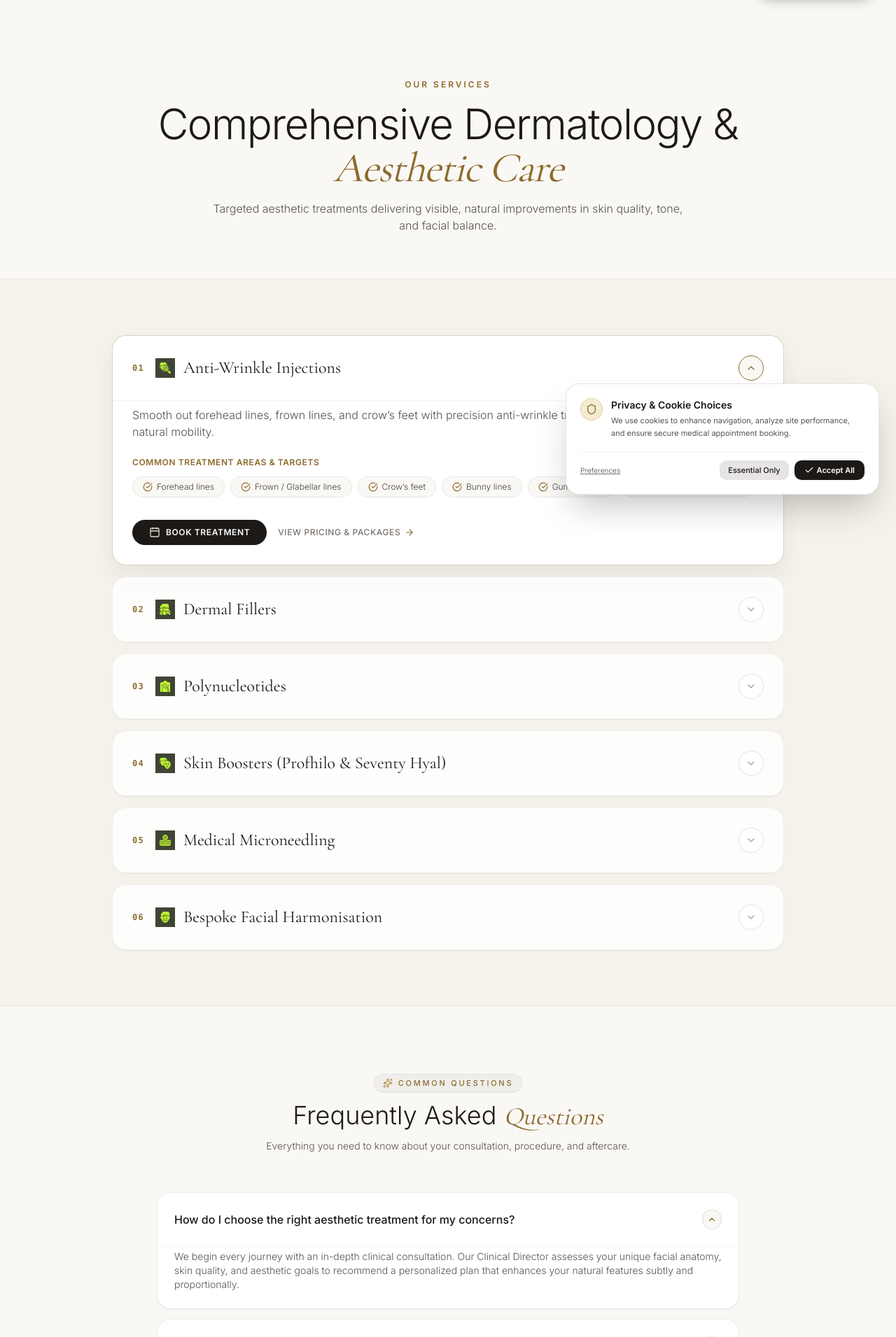
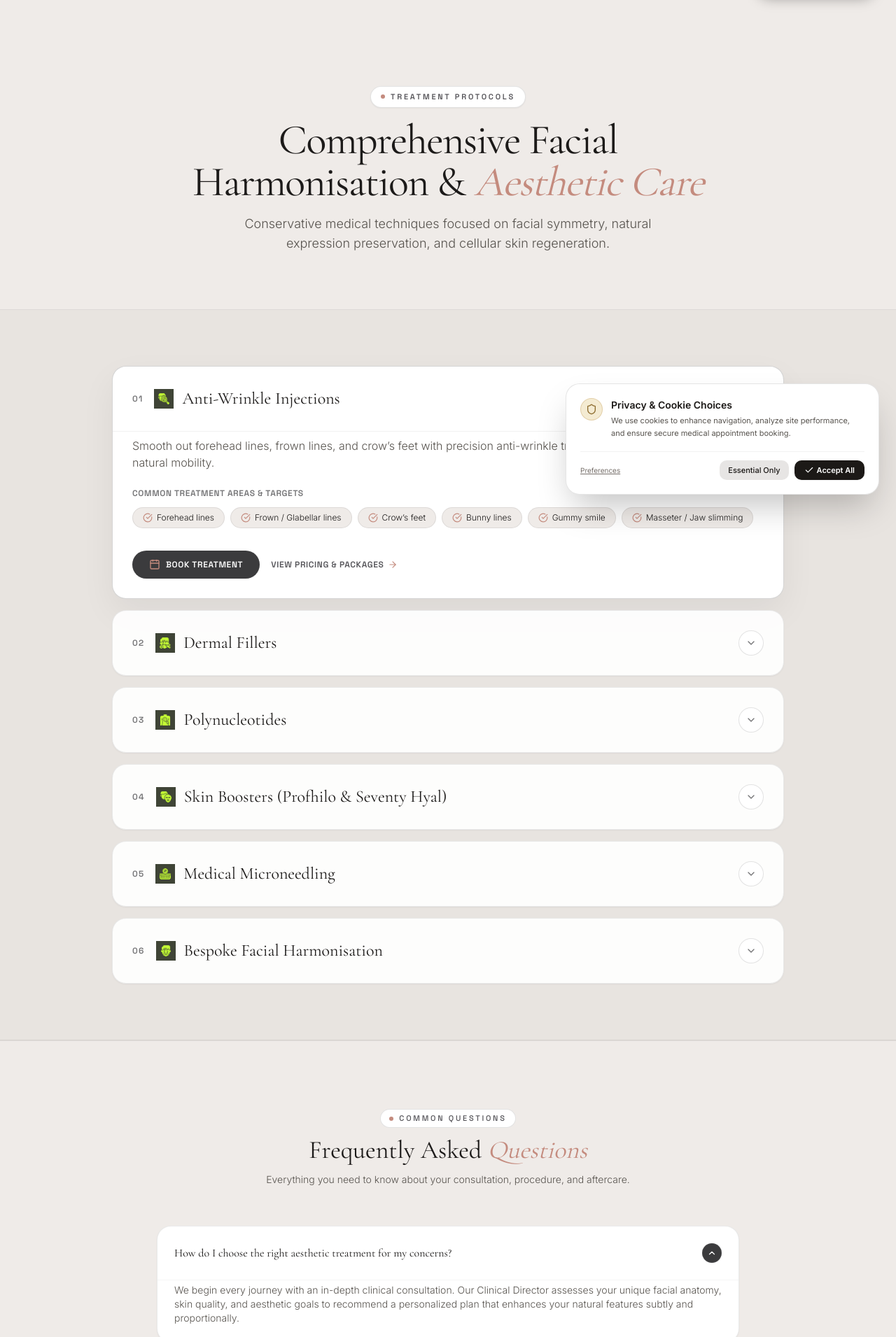
Before and after one commit to Ahmadprofessional/diez-aesthetics, a Next.js app: page /treatments in a window 1280 px wide. Shown: the part 69-1980 px from the top of the page at 70% size. Built offline with nearby package versions, Linux system fonts and the light colour scheme.

Commit message:
Build treatments page and protocols

```diff
--- a/src/app/treatments/page.tsx
+++ b/src/app/treatments/page.tsx
@@ -5,9 +5,9 @@ import { FAQSection } from '@/components/treatments/FAQSection';
 import { CTASection } from '@/components/home/CTASection';
 
 export const metadata: Metadata = {
-  title: 'Treatments',
+  title: 'Treatments & Clinical Protocols | Diez Aesthetics London',
   description:
-    'Explore treatments at Diez Anti-Aging Aesthetics in King’s Cross: Anti-Wrinkle Injections, Dermal Fillers, Polynucleotides, Skin Boosters, and Medical Microneedling.',
+    'Explore doctor-led treatments at Diez Aesthetics in King’s Cross: Anti-Wrinkle Injections, Signature Lips, Polynucleotides, Profhilo, and Medical Microneedling with Exosomes.',
   alternates: {
     canonical: 'https://diezaesthetics.com/treatments/',
   },
@@ -18,24 +18,27 @@ export default function TreatmentsPage() {
   const globalConfig = getGlobalConfig();
 
   return (
-    <div className="pt-28 pb-16 bg-[#FAF8F5]">
+    <div className="pt-28 pb-16 bg-[#efebe8] text-[#1c1a19] min-h-screen">
       {/* Header Banner */}
-      <section className="py-16 text-center border-b border-black/[0.05]">
+      <section className="py-20 text-center border-b border-[#747476]/15">
         <div className="max-w-4xl mx-auto px-4 sm:px-6 lg:px-8 space-y-4">
-          <span className="text-xs uppercase tracking-[0.25em] font-semibold text-[#8c6b2d]">
-            {content.header.subtitle}
-          </span>
-          <h1 className="font-sans text-4xl sm:text-6xl font-light text-[#1c1917] tracking-tight leading-tight">
-            Comprehensive Dermatology &amp; <span className="font-serif italic text-[#8c6b2d] font-normal">Aesthetic Care</span>
+          <div className="inline-flex items-center gap-2 px-3.5 py-1.5 rounded-full bg-white border border-[#747476]/20 text-[10px] sm:text-[11px] font-space uppercase tracking-[0.25em] font-semibold text-[#545358] shadow-sm">
+            <span className="w-1.5 h-1.5 rounded-full bg-[#c48b7e]" />
+            <span>TREATMENT PROTOCOLS</span>
+          </div>
+
+          <h1 className="font-serif text-4xl sm:text-6xl font-normal text-[#1c1a19] tracking-tight leading-tight">
+            Comprehensive Facial Harmonisation &amp; <span className="italic text-[#c48b7e]">Aesthetic Care</span>
           </h1>
-          <p className="text-sm sm:text-base text-[#57534e] font-light max-w-2xl mx-auto">
-            {content.header.description}
+
+          <p className="text-base sm:text-lg text-[#57534e] font-light max-w-2xl mx-auto leading-relaxed">
+            Conservative medical techniques focused on facial symmetry, natural expression preservation, and cellular skin regeneration.
           </p>
         </div>
       </section>
 
       {/* Main Accordion List */}
-      <section className="py-20 bg-[#F5F2EB]">
+      <section className="py-20 bg-[#e8e4e0] border-b border-[#747476]/15">
         <div className="max-w-5xl mx-auto px-4 sm:px-6 lg:px-8">
           <TreatmentAccordion services={content.services} />
         </div>
--- a/src/components/treatments/FAQSection.tsx
+++ b/src/components/treatments/FAQSection.tsx
@@ -2,7 +2,7 @@
 
 import React, { useState } from 'react';
 import { motion, AnimatePresence } from 'framer-motion';
-import { ChevronDown, Sparkles } from 'lucide-react';
+import { ChevronDown } from 'lucide-react';
 
 const faqs = [
   {
@@ -53,19 +53,19 @@ export function FAQSection() {
   };
 
   return (
-    <section className="py-24 bg-[#FAF8F5] border-t border-black/[0.05]">
+    <section className="py-24 bg-[#efebe8] border-t border-[#747476]/15">
       <script
         type="application/ld+json"
         dangerouslySetInnerHTML={{ __html: JSON.stringify(faqSchema) }}
       />
       <div className="max-w-4xl mx-auto px-4 sm:px-6 lg:px-8">
         <div className="text-center space-y-3 mb-14">
-          <div className="inline-flex items-center gap-2 px-3 py-1 rounded-full text-[11px] font-medium tracking-[0.25em] uppercase bg-black/[0.04] text-[#8c6b2d] border border-black/[0.06]">
-            <Sparkles className="w-3.5 h-3.5 text-[#b89047]" />
+          <div className="inline-flex items-center gap-2 px-3 py-1 rounded-full text-[11px] font-space font-medium tracking-[0.25em] uppercase bg-white border border-[#747476]/20 text-[#545358]">
+            <span className="w-1.5 h-1.5 rounded-full bg-[#c48b7e]" />
             <span>COMMON QUESTIONS</span>
           </div>
-          <h2 className="font-sans text-3xl sm:text-4xl font-light text-[#1c1917] leading-tight">
-            Frequently Asked <span className="font-serif italic text-[#8c6b2d] font-normal">Questions</span>
+          <h2 className="font-serif text-3xl sm:text-4xl font-normal text-[#1c1a19] leading-tight">
+            Frequently Asked <span className="italic text-[#c48b7e]">Questions</span>
           </h2>
           <p className="text-sm text-[#57534e] font-light">
             Everything you need to know about your consultation, procedure, and aftercare.
@@ -78,7 +78,7 @@ export function FAQSection() {
             return (
               <div
                 key={idx}
-                className="rounded-2xl border border-black/[0.07] bg-white overflow-hidden shadow-sm transition-all"
+                className="rounded-2xl border border-[#747476]/15 bg-white overflow-hidden shadow-sm transition-all"
               >
                 <button
                   type="button"
@@ -86,12 +86,12 @@ export function FAQSection() {
                   className="w-full p-5 sm:p-6 text-left flex items-center justify-between gap-4 focus:outline-none"
                   aria-expanded={isOpen}
                 >
-                  <span className="text-sm sm:text-base font-medium text-[#1c1917]">
+                  <span className="text-sm sm:text-base font-serif text-[#1c1a19]">
                     {faq.question}
                   </span>
                   <div
-                    className={`w-7 h-7 rounded-full border border-black/10 flex items-center justify-center shrink-0 transition-transform ${
-                      isOpen ? 'rotate-180 text-[#8c6b2d] border-[#8c6b2d]/30 bg-[#FAF8F5]' : 'text-zinc-400'
+                    className={`w-7 h-7 rounded-full border border-[#747476]/20 flex items-center justify-center shrink-0 transition-transform ${
+                      isOpen ? 'rotate-180 text-white border-[#3b3b3d] bg-[#3b3b3d]' : 'text-[#747476]'
                     }`}
                   >
                     <ChevronDown className="w-3.5 h-3.5" />
--- a/src/components/treatments/TreatmentAccordion.tsx
+++ b/src/components/treatments/TreatmentAccordion.tsx
@@ -26,8 +26,8 @@ export function TreatmentAccordion({ services }: TreatmentAccordionProps) {
             key={service.slug}
             className={`rounded-2xl border transition-all duration-300 overflow-hidden ${
               isOpen
-                ? 'bg-white border-[#8c6b2d]/30 shadow-[0_15px_35px_rgba(0,0,0,0.06)]'
-                : 'bg-white/80 border-black/[0.06] hover:border-black/15 shadow-sm'
+                ? 'bg-white border-[#747476]/30 shadow-[0_20px_50px_rgba(0,0,0,0.06)]'
+                : 'bg-white/90 border-[#747476]/15 hover:border-[#747476]/40 shadow-sm'
             }`}
           >
             <button
@@ -37,7 +37,7 @@ export function TreatmentAccordion({ services }: TreatmentAccordionProps) {
               aria-expanded={isOpen}
             >
               <div className="flex items-center gap-4">
-                <span className="font-mono text-xs uppercase tracking-widest text-[#8c6b2d] font-semibold">
+                <span className="font-space text-xs uppercase tracking-widest text-[#747476] font-semibold">
                   0{idx + 1}
                 </span>
                 <div className="flex items-center gap-3">
@@ -52,7 +52,7 @@ export function TreatmentAccordion({ services }: TreatmentAccordionProps) {
                       />
                     </div>
                   )}
-                  <h3 className="font-serif text-xl sm:text-2xl font-normal text-[#1c1917]">
+                  <h3 className="font-serif text-xl sm:text-2xl font-normal text-[#1c1a19]">
                     {service.title}
                   </h3>
                 </div>
@@ -61,8 +61,8 @@ export function TreatmentAccordion({ services }: TreatmentAccordionProps) {
               <div
                 className={`w-9 h-9 rounded-full border flex items-center justify-center shrink-0 transition-transform duration-300 ${
                   isOpen
-                    ? 'border-[#8c6b2d] text-[#8c6b2d] rotate-180 bg-[#FAF8F5]'
-                    : 'border-black/10 text-zinc-400 bg-white'
+                    ? 'border-[#3b3b3d] text-white bg-[#3b3b3d] rotate-180'
+                    : 'border-[#747476]/20 text-[#747476] bg-white'
                 }`}
               >
                 <ChevronDown className="w-4 h-4" />
@@ -76,23 +76,23 @@ export function TreatmentAccordion({ services }: TreatmentAccordionProps) {
                   animate={{ opacity: 1, height: 'auto' }}
                   exit={{ opacity: 0, height: 0 }}
                   transition={{ duration: 0.3 }}
-                  className="px-6 sm:px-7 pb-7 pt-2 border-t border-black/[0.05] space-y-6"
+                  className="px-6 sm:px-7 pb-7 pt-2 border-t border-[#747476]/10 space-y-6"
                 >
                   <p className="text-sm sm:text-base text-[#57534e] font-light leading-relaxed">
                     {service.description}
                   </p>
 
                   <div className="space-y-3">
-                    <h4 className="text-xs uppercase tracking-wider font-semibold text-[#8c6b2d]">
+                    <h4 className="text-xs uppercase font-space tracking-wider font-semibold text-[#747476]">
                       Common Treatment Areas &amp; Targets
                     </h4>
                     <div className="flex flex-wrap gap-2">
                       {service.areas.map((area, aIdx) => (
                         <span
                           key={aIdx}
-                          className="inline-flex items-center gap-1.5 px-3.5 py-1.5 rounded-full text-xs font-light bg-[#FAF8F5] border border-black/[0.06] text-[#44403c]"
+                          className="inline-flex items-center gap-1.5 px-3.5 py-1.5 rounded-full text-xs font-light bg-[#efebe8] border border-[#747476]/15 text-[#1c1a19]"
                         >
-                          <CheckCircle className="w-3.5 h-3.5 text-[#8c6b2d]" />
+                          <CheckCircle className="w-3.5 h-3.5 text-[#c48b7e]" />
                           <span>{area}</span>
                         </span>
                       ))}
@@ -104,18 +104,18 @@ export function TreatmentAccordion({ services }: TreatmentAccordionProps) {
                       href={service.cta.href}
                       target="_blank"
                       rel="noopener noreferrer"
-                      className="inline-flex items-center gap-2 px-6 py-2.5 rounded-full bg-[#1c1917] text-white text-xs uppercase tracking-wider font-semibold hover:bg-[#8c6b2d] transition-all shadow-sm"
+                      className="inline-flex items-center gap-2 px-6 py-3 rounded-full bg-[#3b3b3d] hover:bg-[#c48b7e] text-white text-xs font-space uppercase tracking-wider font-semibold transition-all shadow-sm"
                     >
-                      <Calendar className="w-4 h-4 text-[#ded5c6]" />
+                      <Calendar className="w-4 h-4 text-[#c48b7e]" />
                       <span>{service.cta.label}</span>
                     </a>
 
                     <a
                       href="/prices/"
-                      className="inline-flex items-center gap-1.5 text-xs uppercase tracking-wider font-medium text-[#78716c] hover:text-[#1c1917] transition-colors"
+                      className="inline-flex items-center gap-1.5 text-xs font-space uppercase tracking-wider font-semibold text-[#545358] hover:text-[#1c1a19] transition-colors"
                     >
                       <span>View Pricing &amp; Packages</span>
-                      <ArrowRight className="w-3.5 h-3.5 text-[#8c6b2d]" />
+                      <ArrowRight className="w-3.5 h-3.5 text-[#c48b7e]" />
                     </a>
                   </div>
                 </motion.div>
```
